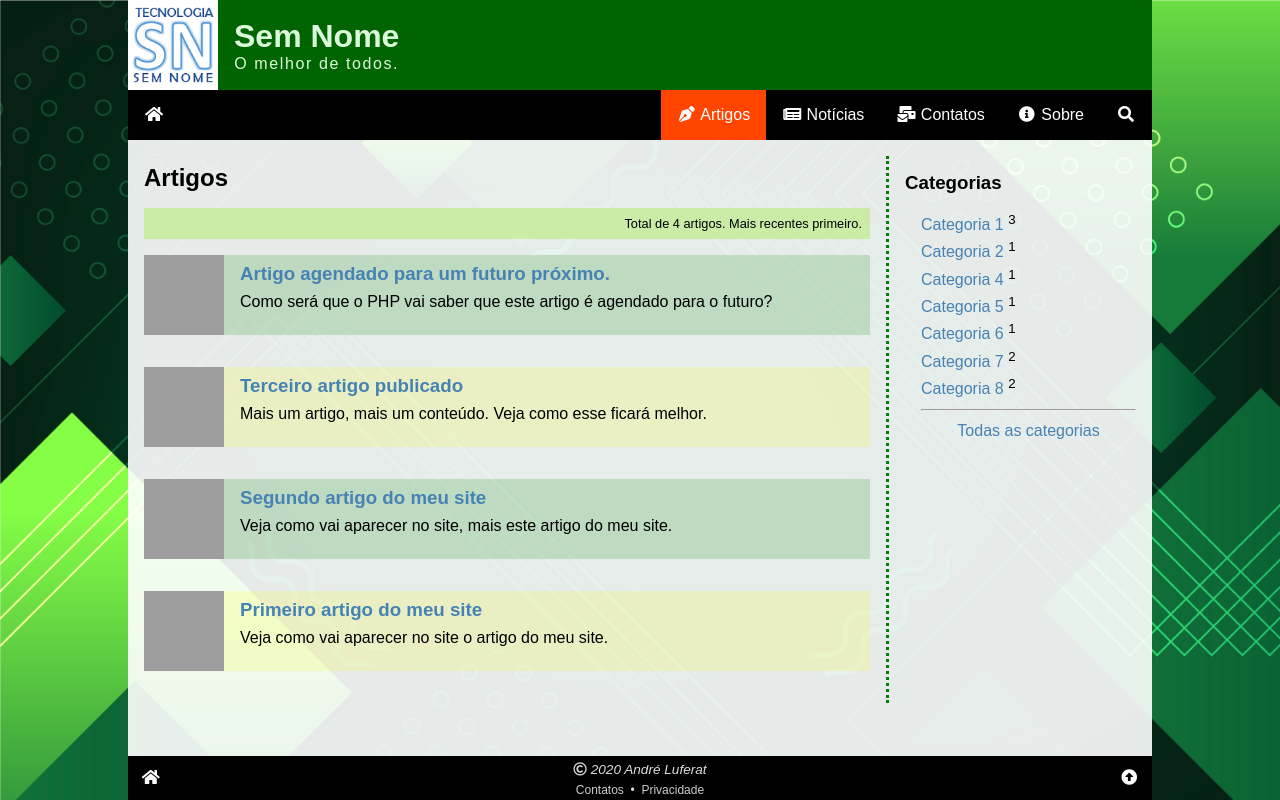
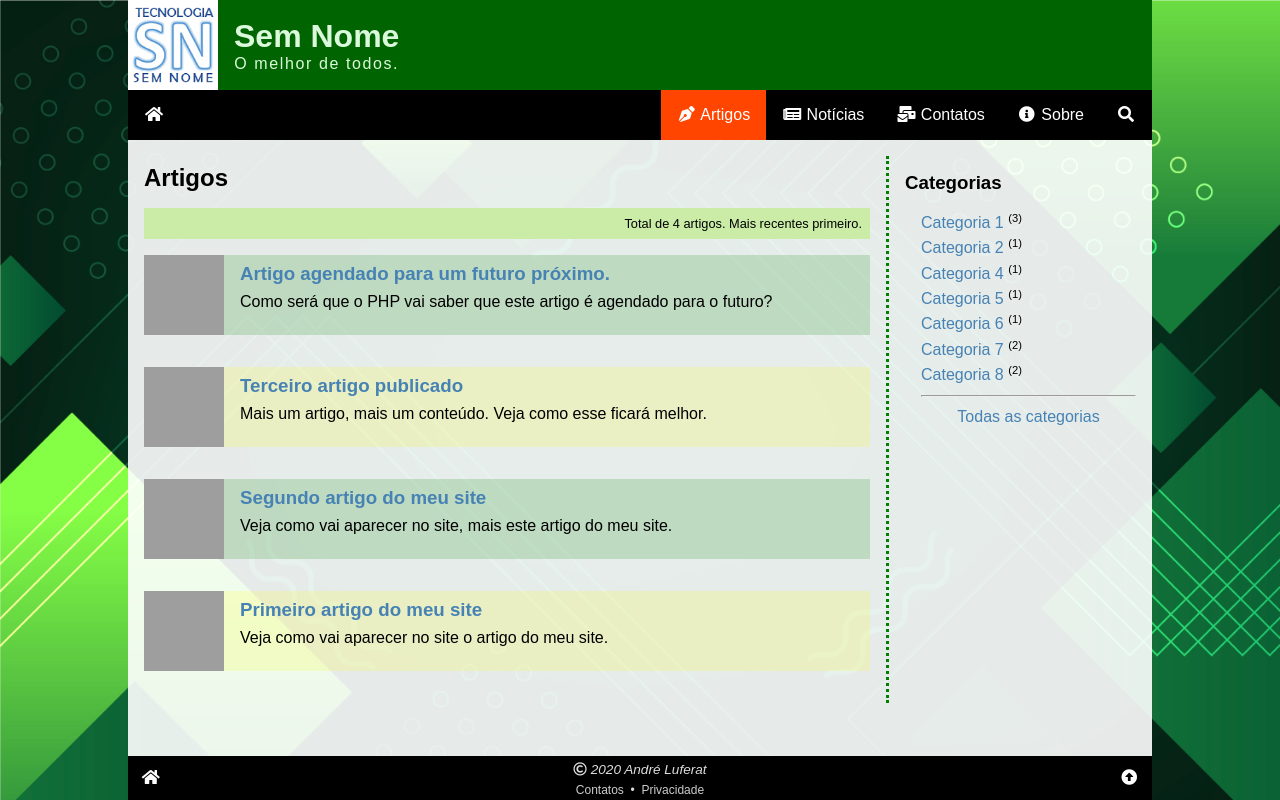
Before and after one commit to CataBits/bs_12174_2019_2, a PHP site: page /artigos.php in a window 1280 px wide. Run offline with PHP 8.4, Linux system fonts and the light colour scheme; data comes from the database, SQL or seed files in the repository; a stand-in replaces the project's code that opens the database connection; grey boxes are pictures that could not be loaded.

Commit message:
Update artigos.css

```diff
--- a/css/artigos.css
+++ b/css/artigos.css
@@ -47,6 +47,17 @@
     text-align: center;
 }
 
+.col2 sup {
+    font-size: .7rem;
+}
+
+.col2 sup::before {
+    content: "(";
+}
+.col2 sup::after {
+    content: ")";
+}
+
 /* Página responsiva em resoluções maiores que 640px */
 @media (min-width: 640px) {
     .row {
```
